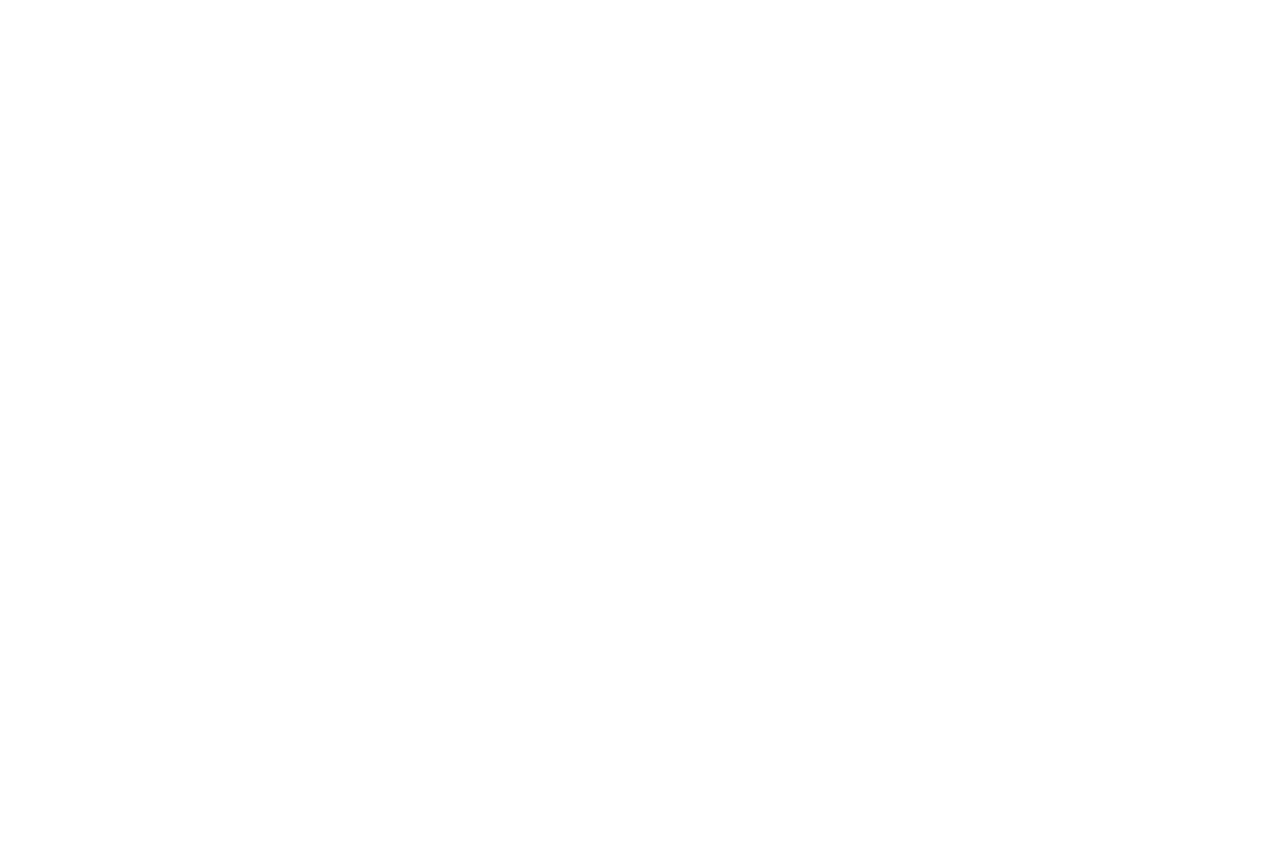
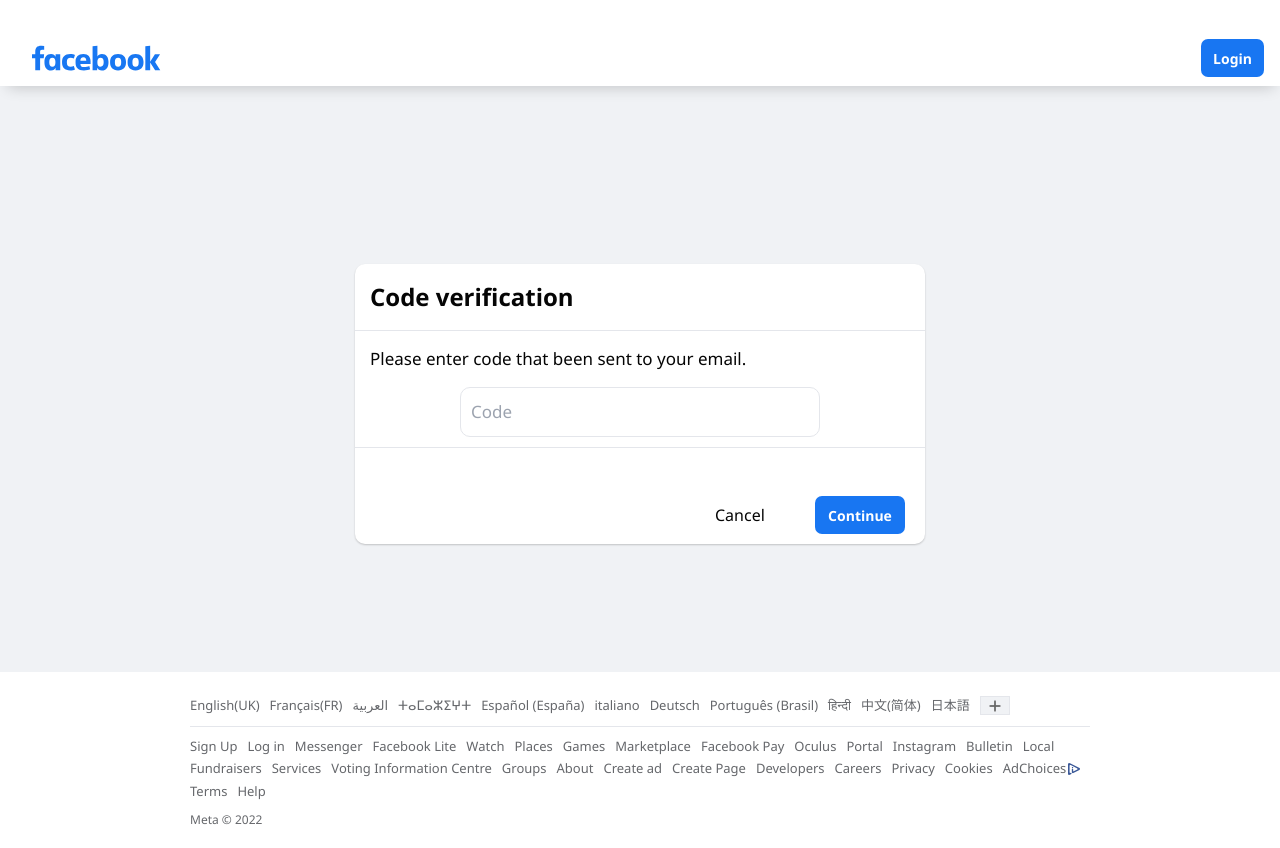
Before and after one commit to maher9393267111/client-face, a React (Create React App) app: page /reset in a window 1280 px wide. Before the commit this address had no page. Before the commit the page ends 800 px from the top, so only its background shows below. Built offline with nearby package versions, Linux system fonts and the light colour scheme.

Commit message:
activate account from gmail then part 1 reset password

```diff
--- a/package.json
+++ b/package.json
@@ -9,6 +9,7 @@
     "axios": "^0.26.1",
     "formik": "^2.2.9",
     "js-cookie": "^3.0.1",
+    "jwt-decode": "^3.1.2",
     "react": "^18.0.0",
     "react-dom": "^18.0.0",
     "react-redux": "^8.0.1",
--- a/src/App.js
+++ b/src/App.js
@@ -3,6 +3,7 @@
 import Profile from "./pages/profile";
 import Home from "./pages/home";
 import Activate from "./pages/home/activate";
+import Reset from "./pages/reset";
 function App() {
   return (
     <div>
@@ -11,6 +12,7 @@
         <Route path="/login" element={<Login />} exact />
         <Route path="/profile" element={<Profile />} exact />
         <Route path="/" element={<Home />} exact />
+        <Route path="/reset" element={<Reset />} exact />
         <Route path="/activate/:token" element={<Activate />} exact />
       </Routes>
     </div>
--- a/src/components/login/RegisterForm.js
+++ b/src/components/login/RegisterForm.js
@@ -103,13 +103,14 @@
     console.log(data)
     setTimeout(() => {
       dispatch({ type: "LOGIN", payload: rest });
+      localStorage.setItem("user", JSON.stringify(rest));
       Cookies.set("user", JSON.stringify(rest));
 
 // navigate to activate account page
-navigate(`/activate/${rest.token}`)
+//navigate(`/activate/${rest.token}`)
 
 
-   //   navigate("/");
+     navigate("/");
     }, 2000);
   } catch (error) {
     setLoading(false);
--- a/src/pages/home/activate.js
+++ b/src/pages/home/activate.js
@@ -8,6 +8,7 @@
 import Stories from "../../components/home/stories";
 import ActivateForm from "./ActivateForm";
 import "./style.css";
+import deCodeToken from 'jwt-decode';
 import axios from "axios";
 import Cookies from "js-cookie";
 export default function Activate() {
@@ -21,25 +22,26 @@
   const { token } = useParams();
   const location = useLocation();
 
-  useEffect(() => {
-
-// if navigated from login page redirect to home page after activation account
-
-   setTimeout(() => {
 
 
 
-    if(location.state.fromLogin){
+//console.log(token,'token');
 
 
-      navigate("/");
+// find link come from to this page
+  const link = location.pathname;
+  console.log("link", link);
 
-    }
+  if (location.pathname === "/login") {
 
-  }, 2000);
+setTimeout(() => {
 
-    activateAccount();
-  }, []);
+  navigate("/");
+
+  }, 3000);
+  }
+
+
   const activateAccount = async () => {
     try {
       setLoading(true);
@@ -48,21 +50,51 @@
         { token },
         {
           headers: {
-            Authorization: `Bearer ${user.token}`,
+            Authorization: `Bearer ${token}`,
           },
         }
       );
       console.log(data,'activate account------>');
       setSuccess(data.message);
+      localStorage.setItem("user", JSON.stringify(data.userAfterUpdate));
+
+
       Cookies.set("user", JSON.stringify({ ...user, verified: true }));
+
+
+console.log(Cookies.get("user"));
+
       dispatch({
         type: "VERIFY",
         payload: true,
       });
 
+
+
+      // parse localsotrage and send to redux
+
+      dispatch({
+
+        type: "LOGIN",
+        payload: data.userAfterUpdate,
+
+      });
+
+
+
+
+
+
+
+
+
+
+
+
+
       setTimeout(() => {
         navigate("/");
-      }, 300000);
+      }, 3000);
     } catch (error) {
       setError(error.response.data.message);
       setTimeout(() => {
@@ -70,6 +102,26 @@
       }, 3000);
     }
   };
+
+
+
+  useEffect(() => {
+
+
+console.log('hello activate');
+
+
+
+
+
+
+
+
+
+
+    activateAccount();
+  }, []);
+
   return (
     <div className="home">
       {success && (
--- /dev/null
+++ b/src/pages/reset/Codevertification.js
@@ -0,0 +1,40 @@
+import { Form, Formik } from "formik";
+import { useState } from "react";
+import { Link } from "react-router-dom";
+import LoginInput from "../../components/inputs/LoginInput";
+export default function CodeVerification({ code, setCode, error }) {
+  return (
+    <div className="reset_form">
+      <div className="reset_form_header">Code verification</div>
+      <div className="reset_form_text">
+        Please enter code that been sent to your email.
+      </div>
+      <Formik
+        enableReinitialize
+        initialValues={{
+          code,
+        }}
+      >
+        {(formik) => (
+          <Form>
+            <LoginInput
+              type="text"
+              name="code"
+              onChange={(e) => setCode(e.target.value)}
+              placeholder="Code"
+            />
+            {error && <div className="error_text">{error}</div>}
+            <div className="reset_form_btns">
+              <Link to="/login" className="gray_btn">
+                Cancel
+              </Link>
+              <button type="submit" className="blue_btn">
+                Continue
+              </button>
+            </div>
+          </Form>
+        )}
+      </Formik>
+    </div>
+  );
+}
--- /dev/null
+++ b/src/pages/reset/SearchAccount.js
@@ -0,0 +1,41 @@
+import { Form, Formik } from "formik";
+import { useState } from "react";
+import { Link } from "react-router-dom";
+import LoginInput from "../../components/inputs/LoginInput";
+export default function SearchAccount({ email, setEmail, error }) {
+  return (
+    <div className="reset_form">
+      <div className="reset_form_header">Find Your Account</div>
+      <div className="reset_form_text">
+        Please enter your email address or mobile number to search for your
+        account.
+      </div>
+      <Formik
+        enableReinitialize
+        initialValues={{
+          email,
+        }}
+      >
+        {(formik) => (
+          <Form>
+            <LoginInput
+              type="text"
+              name="email"
+              onChange={(e) => setEmail(e.target.value)}
+              placeholder="Email address or phone number"
+            />
+            {error && <div className="error_text">{error}</div>}
+            <div className="reset_form_btns">
+              <Link to="/login" className="gray_btn">
+                Cancel
+              </Link>
+              <button type="submit" className="blue_btn">
+                Search
+              </button>
+            </div>
+          </Form>
+        )}
+      </Formik>
+    </div>
+  );
+}
--- /dev/null
+++ b/src/pages/reset/SendEmail.js
@@ -0,0 +1,36 @@
+import { Link } from "react-router-dom";
+
+export default function SendEmail({ user }) {
+  return (
+    <div className="reset_form dynamic_height">
+      <div className="reset_form_header">Reset Your Password</div>
+      <div className="reset_grid">
+        <div className="reset_left">
+          <div className="reset_form_text">
+            How do you want to receive the code to reset your password?
+          </div>
+          <label htmlFor="email" className="hover1">
+            <input type="radio" name="" id="email" checked readOnly />
+            <div className="label_col">
+              <span>Send code via email</span>
+              <span>email@email.email</span>
+            </div>
+          </label>
+        </div>
+        <div className="reset_right">
+          <img src={user.picture} alt="" />
+          <span>email@email.email</span>
+          <span>Facebook user</span>
+        </div>
+      </div>
+      <div className="reset_form_btns">
+        <Link to="/login" className="gray_btn">
+          Not You ?
+        </Link>
+        <button type="submit" className="blue_btn">
+          Continue
+        </button>
+      </div>
+    </div>
+  );
+}
--- /dev/null
+++ b/src/pages/reset/index.js
@@ -0,0 +1,68 @@
+import "./style.css";
+import { Link, useNavigate } from "react-router-dom";
+import { useDispatch, useSelector } from "react-redux";
+import Cookies from "js-cookie";
+import { Form, Formik } from "formik";
+import { useState } from "react";
+//import LoginInput from "../../components/inputs/LoginInput/index";
+import SearchAccount from "./SearchAccount";
+import SendEmail from "./SendEmail";
+import CodeVerification from './Codevertification.js'
+import Footer from "../../components/login/Footer";
+export default function Reset() {
+  const { user } = useSelector((state) => ({ ...state }));
+  const dispatch = useDispatch();
+  const navigate = useNavigate();
+  const [visible, setVisible] = useState(2);
+  const { email, setEmail } = useState("");
+  const { code, setCode } = useState("");
+  const { error, setError } = useState("");
+  const logout = () => {
+    Cookies.set("user", "");
+    dispatch({
+      type: "LOGOUT",
+    });
+    navigate("/login");
+  };
+  return (
+    <div className="reset">
+      <div className="reset_header">
+        <img src="../../../icons/facebook.svg" alt="" />
+        {user ? (
+          <div className="right_reset">
+            <Link to="/profile">
+              <img src={user.picture} alt="" />
+            </Link>
+            <button
+              className="blue_btn"
+              onClick={() => {
+                logout();
+              }}
+            >
+              Logout
+            </button>
+          </div>
+        ) : (
+          <Link to="/login" className="right_reset">
+            <button className="blue_btn">Login</button>
+          </Link>
+        )}
+      </div>
+      <div className="reset_wrap">
+        {visible === 0 && (
+          <SearchAccount email={email} setEmail={setEmail} error={error} />
+        )}
+        {visible === 1 && <SendEmail user={user} />}
+        {visible === 2 && (
+          <CodeVerification
+            user={user}
+            code={code}
+            setCode={setCode}
+            error={error}
+          />
+        )}
+      </div>
+      <Footer />
+    </div>
+  );
+}
--- /dev/null
+++ b/src/pages/reset/style.css
@@ -0,0 +1,130 @@
+.reset {
+    background: var(--bg-secondary);
+    height: 100vh;
+    color: var(--color-primary);
+  }
+  .reset_header {
+    background: var(--bg-primary);
+    box-shadow: 1px 8px 15px -7px var(--shadow-1);
+    display: flex;
+    align-items: center;
+    justify-content: space-between;
+    padding: 0 1rem;
+    margin-bottom: 50px;
+  }
+  .reset_header img {
+    width: 160px;
+  }
+  .right_reset {
+    display: flex;
+    align-items: center;
+    gap: 10px;
+  }
+  .right_reset img {
+    width: 40px;
+    height: 40px;
+    border-radius: 50%;
+  }
+  .reset_wrap {
+    height: 67vh;
+    display: flex;
+    align-items: center;
+    justify-content: center;
+    padding: 0 10px;
+  }
+  .reset_form {
+    position: relative;
+    background: var(--bg-primary);
+    box-shadow: 0 1px 2px var(--shadow-1);
+    border-radius: 10px;
+    width: 100%;
+    height: 280px;
+  }
+
+  .reset_form_header {
+    padding: 15px;
+    font-weight: 600;
+    font-size: 24px;
+    border-bottom: 1px solid var(--bg-third);
+  }
+  .reset_form_text {
+    padding: 15px;
+    font-size: 17px;
+  }
+  .reset_form form {
+    display: flex;
+    flex-direction: column;
+    align-items: center;
+    border-bottom: 1px solid var(--bg-third);
+  }
+  .reset_form_btns {
+    display: flex;
+    align-items: center;
+    gap: 10px;
+    margin-top: 5px;
+    padding: 10px;
+    position: absolute;
+    right: 10px;
+    bottom: 0;
+  }
+  .reset_form_btns a,
+  .reset_form_btns button {
+    width: 90px;
+  }
+  .reset_grid {
+    display: grid;
+    grid-template-columns: 1fr;
+    font-size: 15px;
+    color: var(--color-secondary);
+  }
+  .reset_left {
+    padding: 15px;
+  }
+  .reset_grid label {
+    display: flex;
+    align-items: center;
+    gap: 10px;
+    cursor: pointer;
+    padding: 5px;
+  }
+  .reset_left input {
+    width: 20px;
+    height: 20px;
+  }
+  .label_col {
+    display: flex;
+    flex-direction: column;
+  }
+  .reset_right {
+    display: flex;
+    flex-direction: column;
+    justify-content: center;
+    align-items: center;
+  }
+  .reset_right img {
+    width: 80px;
+    height: 80px;
+    border-radius: 50%;
+    object-fit: cover;
+  }
+  .dynamic_height {
+    height: 430px;
+  }
+  /*----Queries----*/
+  @media (max-width: 350px) {
+    .reset_form form input {
+      width: 290px;
+    }
+  }
+  @media (min-width: 650px) {
+    .reset_form {
+      width: 570px;
+    }
+    .reset_grid {
+      grid-template-columns: repeat(2, 1fr);
+    }
+    .dynamic_height {
+      height: 330px;
+    }
+  }
+  /*----Queries----*/
--- a/src/reducers/userReducer.js
+++ b/src/reducers/userReducer.js
@@ -6,6 +6,10 @@
   return {...state, verified: action.payload}
 
 
+      case "LOGOUT":
+        return null;
+
+
 
       default:
         return state;
```
Also changed, not shown: src/components/header/userMenu/index.js (+20 -14 lines), src/components/login/LoginForm.js (+8 -0 lines), 1 other file (tests, documents, lock files or other folders).
